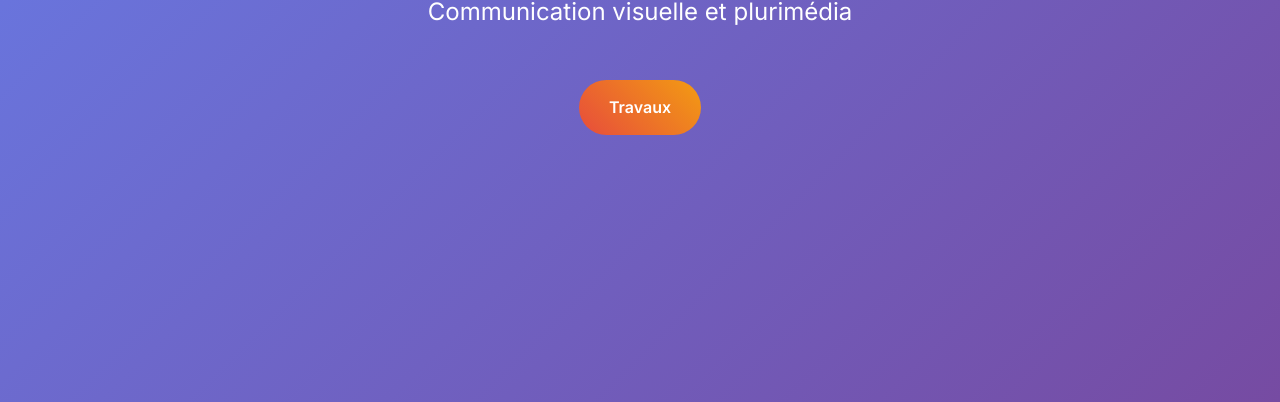
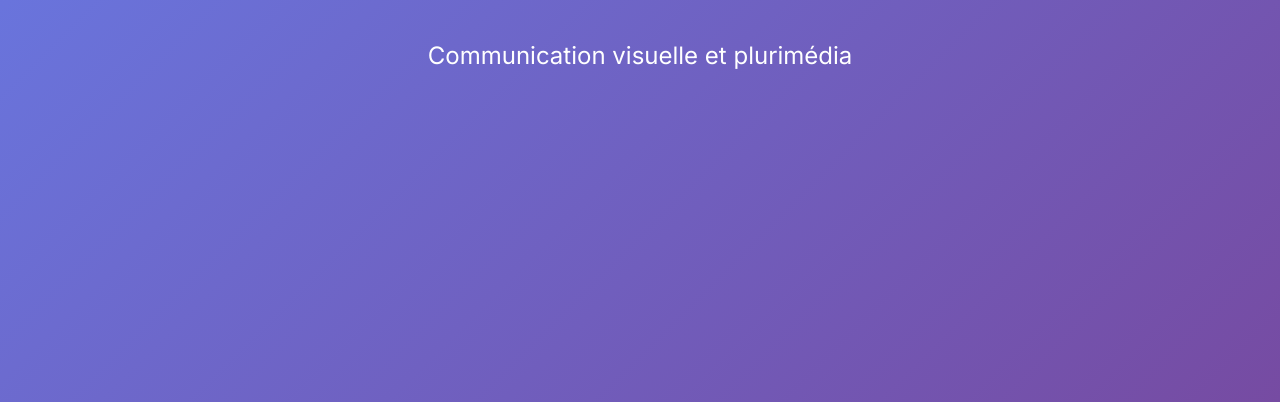
Before and after one commit to fcondolo/Alma, a plain HTML site: page index.html in a window 1280 px wide. Shown: the part 398-800 px from the top of the page. Drawn offline with nearby package versions, Linux system fonts and the light colour scheme.

Commit message:
removed "travaux" button

```diff
--- a/index.html
+++ b/index.html
@@ -42,7 +42,7 @@
         <div class="hero-content">
             <h1 class="hero-title">Alma Condolo</h1>
             <p class="hero-subtitle">Communication visuelle et plurimédia</p>
-            <a href="#portfolio" class="cta-button">Travaux</a>
+            <!-- <a href="#portfolio" class="cta-button">Travaux</a> -->
         </div>
     </section>
 
```
